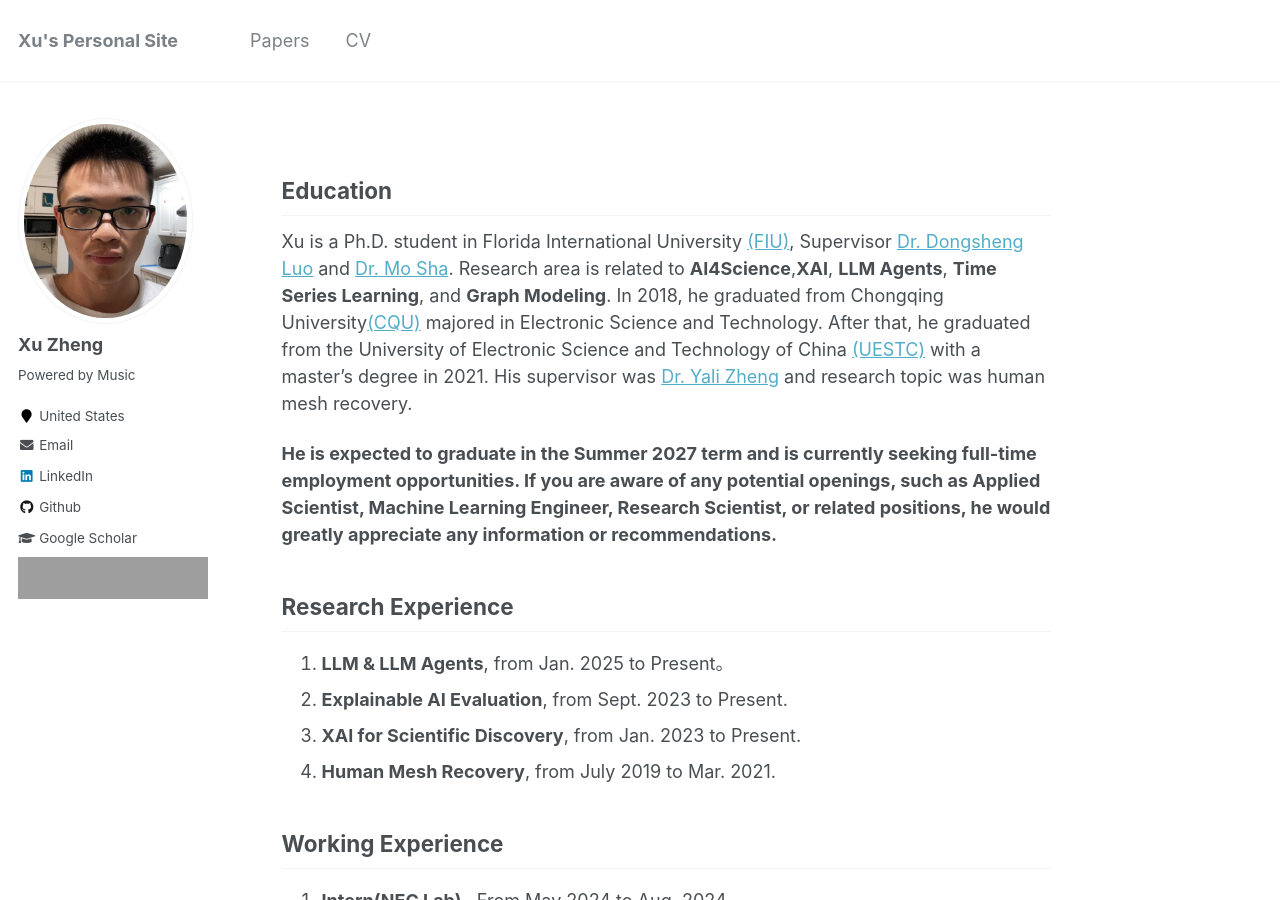
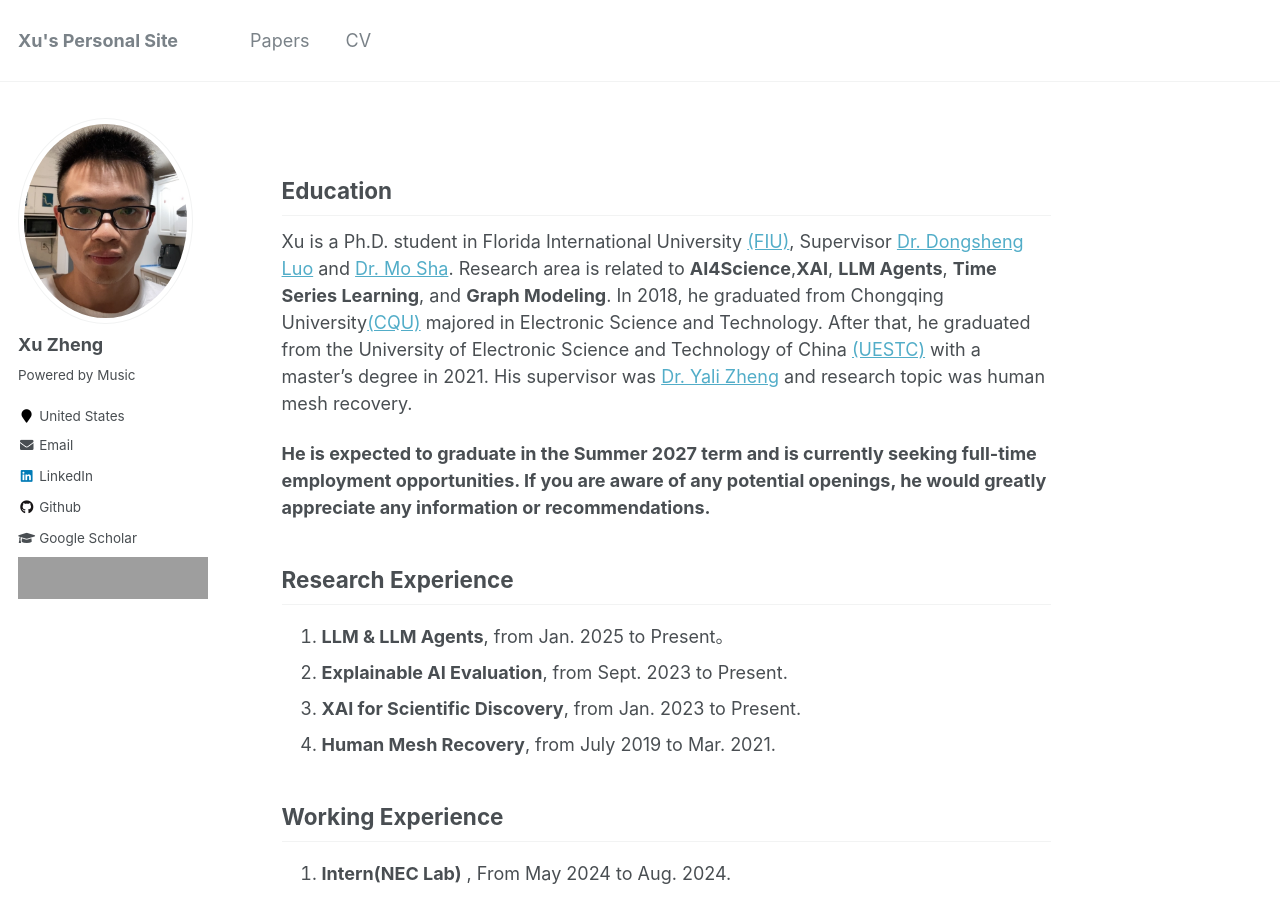
Before and after one commit to AslanDing/aslanding.github.io, a Jekyll site: the page built from _pages/about.md, in a window 1280 px wide and 900 px high. Built offline with Jekyll 4.4.1, drawn with Linux system fonts in a browser that asks for light colours; grey boxes are pictures that could not be loaded.

Commit message:
Update employment opportunities section in about.md
Removed specific job titles from the employment opportunities section.

```diff
--- a/_pages/about.md
+++ b/_pages/about.md
@@ -19,7 +19,7 @@ Education
 Xu is a Ph.D. student in Florida International University [(FIU)](https://www.fiu.edu), Supervisor [Dr. Dongsheng Luo](https://users.cs.fiu.edu/~dluo/) and [Dr. Mo Sha](https://users.cs.fiu.edu/~msha/).   Research area is related to **AI4Science**,**XAI**, **LLM Agents**, **Time Series Learning**, and **Graph Modeling**.
 In 2018, he graduated from Chongqing University[(CQU)](https://www.cqu.edu.cn) majored in Electronic Science and Technology. After that, he graduated from the University of Electronic Science and Technology of China [(UESTC)](https://www.uest.edu.cn) with a master's degree in 2021. His supervisor was [Dr. Yali Zheng](http://www.uestc-vml.net/) and research topic was human mesh recovery.
 
-**He is expected to graduate in the Summer 2027 term and is currently seeking full-time employment opportunities. If you are aware of any potential openings, such as Applied Scientist, Machine Learning Engineer, Research Scientist, or related positions, he would greatly appreciate any information or recommendations.**
+**He is expected to graduate in the Summer 2027 term and is currently seeking full-time employment opportunities. If you are aware of any potential openings,  he would greatly appreciate any information or recommendations.**
 
 
 Research Experience
```
